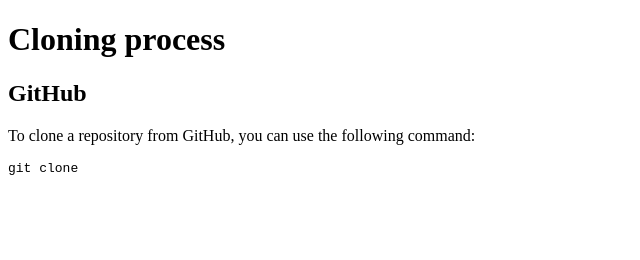
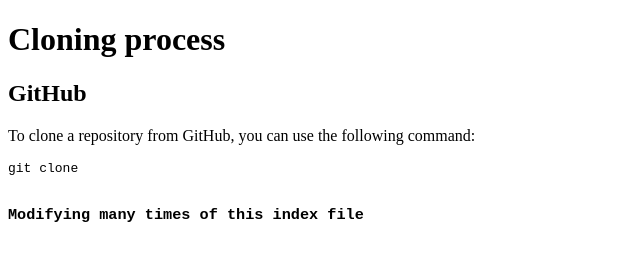
Before and after one commit to Singireddynithin/GitHub-cloning, a plain HTML site: page index.html in a window 1280 px wide. Shown: the whole page, without its empty margins (0-640 px from the left). Drawn offline with Linux system fonts and the light colour scheme.

Commit message:
This file is modified 4 times

```diff
--- a/index.html
+++ b/index.html
@@ -10,5 +10,6 @@
     <h2>GitHub</h2>
     <p>To clone a repository from GitHub, you can use the following command:</p>
     <pre><code>git clone
+    <h3>Modifying many times of this index file </h3>
 </body>
 </html>
```
